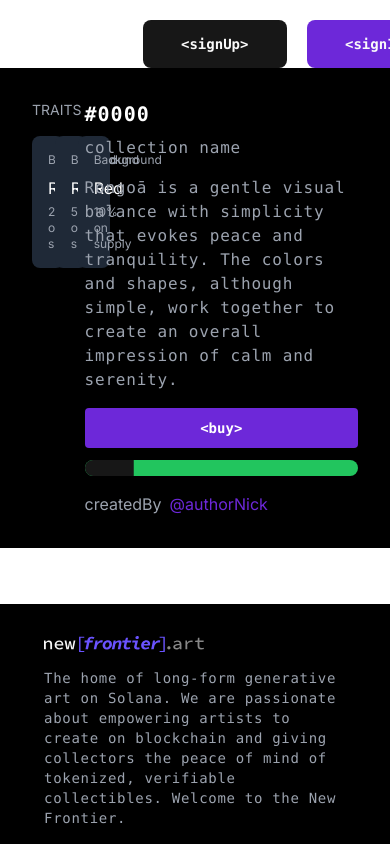
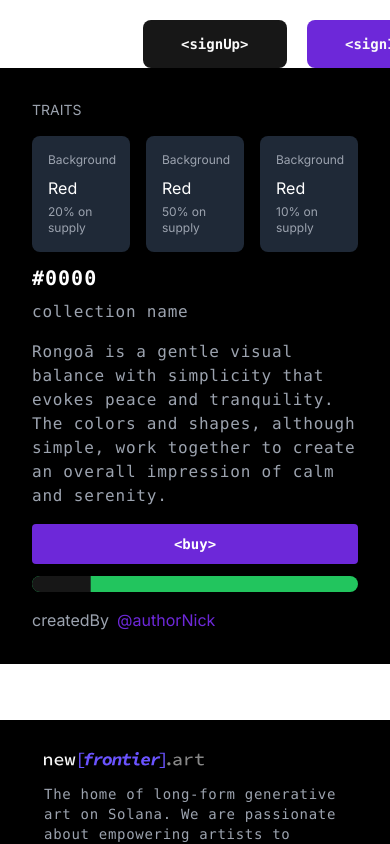
Before and after one commit to pimpoknot/developer-test, a Next.js app: page /mint-page/1 in a window 390 px wide. Shown: the top 844 px of the page. Built offline with nearby package versions, Linux system fonts and the light colour scheme.

Commit message:
fix: responsive breakpoints

```diff
--- a/src/app/collection/[id]/page.tsx
+++ b/src/app/collection/[id]/page.tsx
@@ -10,7 +10,7 @@ export default function CollectionPage() {
 
   return (
     <div className="container mt-8">
-      <div className="flex justify-center">
+      <div className="flex justify-center flex-col md:flex-row">
         <div>
           <CardCollection id={params?.id as string}/>
         </div>
--- a/src/app/mint-page/[id]/page.tsx
+++ b/src/app/mint-page/[id]/page.tsx
@@ -45,7 +45,7 @@ export default function ItemDetail() {
 
   return (
     <div className="bg-black text-white p-8">
-      <div className="max-w-6xl mx-auto flex justify-between items-start">
+      <div className="max-w-6xl mx-auto flex justify-between items-start flex-col lg:flex-row">
         <div>
           <div className="text-gray-400 uppercase text-sm">traits</div>
           <div className="grid grid-cols-3 gap-4 mt-4">
@@ -54,7 +54,7 @@ export default function ItemDetail() {
             <TraitComponent title="Background" value="Red" percent="10%" />
           </div>
         </div>
-        <div className="max-w-xl">
+        <div className="max-w-xl mt-3 lg:mt-0">
           <h1 className="text-xl font-bold font-mono tracking-wider">#0000</h1>
           <h2 className="text-gray-400 font-light mt-2 font-mono tracking-wider">
             collection name
```
